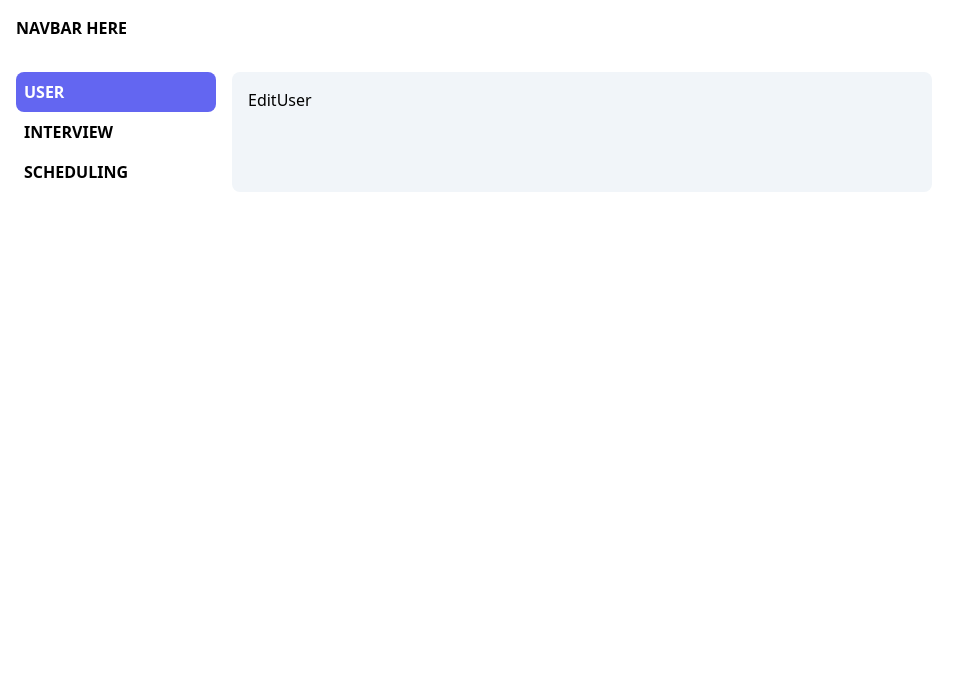
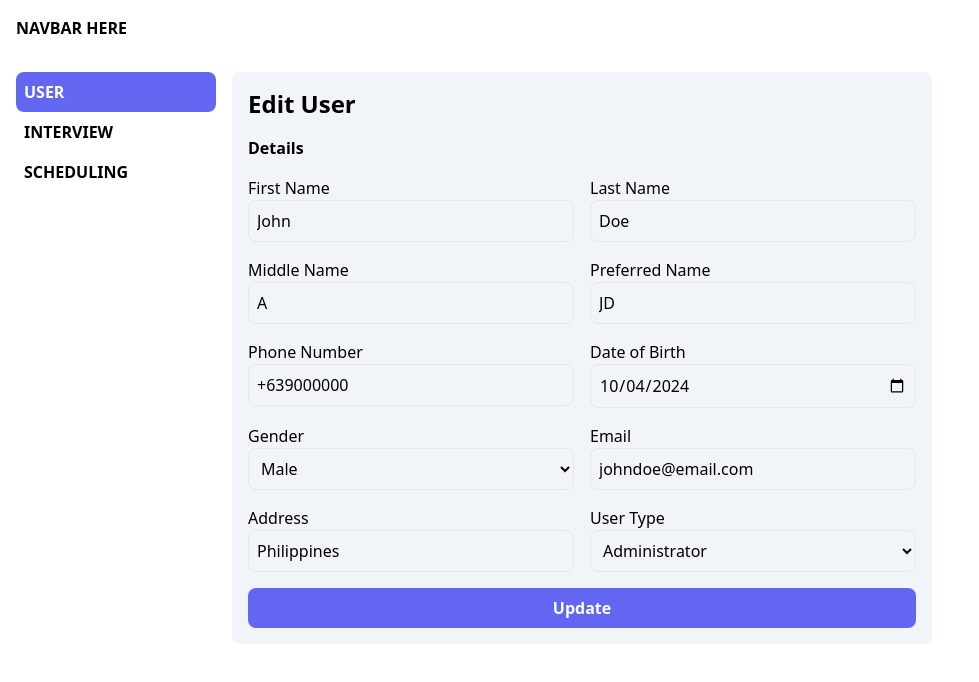
Before and after one commit to kimikoi123/ems-fe, a Next.js app: page /user/1 in a window 1280 px wide. Shown: the top 682 px of the page, without its empty margins (0-979 px from the left). Built offline with nearby package versions, Linux system fonts and the light colour scheme.

Commit message:
Add edit button, user interface, usercards

```diff
--- a/src/app/(dashboard)/user/[id]/page.tsx
+++ b/src/app/(dashboard)/user/[id]/page.tsx
@@ -1,7 +1,32 @@
 import React from "react";
 
+import AddEditUserForm from "@/components/form/AddEditUserForm";
+
+import { User } from "../page";
+
+//TODO: Remove and fetch from DB via userId on URL
+const mockUser: User = {
+  id: 1,
+  firstName: "John",
+  lastName: "Doe",
+  middleName: "A",
+  preferredName: "JD",
+  phoneNumber: "+639000000",
+  dateOfBirth: "2024-10-04",
+  gender: "Male",
+  email: "johndoe@email.com",
+  address: "Philippines",
+  userType: "Administrator",
+};
+
 const EditUser = () => {
-  return <div>EditUser</div>;
+  return (
+    <div>
+      <h1 className="font-bold text-2xl">Edit User</h1>
+      {/* TODO: Change data from DB via userId on URL */}
+      <AddEditUserForm user={mockUser} />
+    </div>
+  );
 };
 
 export default EditUser;
--- a/src/app/(dashboard)/user/page.tsx
+++ b/src/app/(dashboard)/user/page.tsx
@@ -1,16 +1,64 @@
 import React from "react";
 import Link from "next/link";
 
-const ExampleUser = () => {
+//TODO: Move this in interfaces folder. Properties need to be changed once api comes
+export interface User {
+  id: number;
+  firstName: string;
+  lastName: string;
+  middleName?: string;
+  preferredName?: string;
+  email: string;
+  phoneNumber?: string;
+  dateOfBirth?: string;
+  gender?: string;
+  address?: string;
+  userType?: string;
+}
+
+//TODO: Need to paginate users and pass only the needed data. No need to pass full as we can do another backend call for every user detail on edit user page
+const mockUsers: User[] = [
+  {
+    id: 1,
+    firstName: "John",
+    lastName: "Doe1",
+    email: "johndoe1@email.com",
+    phoneNumber: "+6376961481",
+  },
+  {
+    id: 2,
+    firstName: "John",
+    lastName: "Doe2",
+    email: "johndoe2@email.com",
+    phoneNumber: "+6376961482",
+  },
+  {
+    id: 3,
+    firstName: "John",
+    lastName: "Doe3",
+    email: "johndoe3@email.com",
+    phoneNumber: "+6376961483",
+  },
+];
+
+const UserCard = ({ userData }: { userData: User }) => {
   return (
     <div className="flex gap-4">
       <div className="w-[100px] h-[100px] bg-cyan-300 rounded-lg" />
       <div>
-        <h1 className="text-lg font-bold">John Doe</h1>
-        <div>Employee #1</div>
+        <h1 className="text-lg font-bold">
+          {userData.firstName} {userData.lastName}
+        </h1>
+        <div>Employee #{userData.id}</div>
 
-        <div>johndoe@email.com</div>
-        <div>+6376961485</div>
+        <div>{userData.email}</div>
+        <div>{userData.phoneNumber}</div>
+        {/* TODO: Fix style and structure */}
+        <Link href={`/user/${userData.id}`}>
+          <button className="bg-blue-500 text-white p-2 rounded">
+            Edit Details
+          </button>
+        </Link>
       </div>
     </div>
   );
@@ -29,9 +77,9 @@ const UserPage = () => {
         </Link>
       </div>
       <div className="mt-4 flex flex-col gap-4">
-        <ExampleUser />
-        <ExampleUser />
-        <ExampleUser />
+        {mockUsers.map((user) => (
+          <UserCard key={user.id} userData={user} />
+        ))}
       </div>
     </div>
   );
--- a/src/components/form/AddEditUserForm.tsx
+++ b/src/components/form/AddEditUserForm.tsx
@@ -1,33 +1,95 @@
-import React from "react";
+"use client";
 
-const AddEditUserForm = () => {
-  //   const handleSubmit = (e: React.SyntheticEvent) => {
-  //     e.preventDefault();
-  //     // TODO: Handle Add user functionality here
-  //     console.log("SUBMITTED");
-  //   };
+import React, { useEffect, useState } from "react";
+
+import { User } from "@/app/(dashboard)/user/page";
+
+interface AddEditUserFormProps {
+  user?: User;
+}
+
+const AddEditUserForm: React.FC<AddEditUserFormProps> = ({ user }) => {
+  const [formData, setFormData] = useState<User>({
+    id: 0,
+    firstName: "",
+    lastName: "",
+    middleName: "",
+    preferredName: "",
+    phoneNumber: "",
+    dateOfBirth: "",
+    gender: "",
+    email: "",
+    address: "",
+    userType: "",
+  });
+
+  useEffect(() => {
+    if (user) {
+      setFormData({
+        id: user.id || 0,
+        firstName: user.firstName || "",
+        lastName: user.lastName || "",
+        middleName: user.middleName || "",
+        preferredName: user.preferredName || "",
+        phoneNumber: user.phoneNumber || "",
+        dateOfBirth: user.dateOfBirth || "",
+        gender: user.gender || "",
+        email: user.email || "",
+        address: user.address || "",
+        userType: user.userType || "",
+      });
+    }
+  }, [user]);
+
+  const handleChange = (
+    e: React.ChangeEvent<HTMLInputElement | HTMLSelectElement>
+  ) => {
+    const { name, value } = e.target;
+
+    setFormData((prevData) => ({
+      ...prevData,
+      [name]: value,
+    }));
+  };
+
+  const handleSubmit = (e: React.SyntheticEvent) => {
+    e.preventDefault();
+    // TODO: Handle Add user functionality here
+    console.log("SUBMITTED");
+  };
 
   return (
     <div>
       <h1 className="font-semibold mt-4">Details</h1>
-      <form className="grid grid-cols-2 pt-4 gap-4">
+      <form className="grid grid-cols-2 pt-4 gap-4" onSubmit={handleSubmit}>
         <div className="flex flex-col">
           <label>First Name</label>
           <input
+            name="firstName"
+            value={formData.firstName}
+            onChange={handleChange}
             className="outline-none border rounded-lg bg-transparent p-2"
             type="text"
+            required
           />
         </div>
         <div className="flex flex-col">
           <label>Last Name</label>
           <input
+            name="lastName"
+            value={formData.lastName}
+            onChange={handleChange}
             className="outline-none border rounded-lg bg-transparent p-2"
             type="text"
+            required
           />
         </div>
         <div className="flex flex-col">
           <label>Middle Name</label>
           <input
+            name="middleName"
+            value={formData.middleName}
+            onChange={handleChange}
             className="outline-none border rounded-lg bg-transparent p-2"
             type="text"
           />
@@ -35,6 +97,9 @@ const AddEditUserForm = () => {
         <div className="flex flex-col">
           <label>Preferred Name</label>
           <input
+            name="preferredName"
+            value={formData.preferredName}
+            onChange={handleChange}
             className="outline-none border rounded-lg bg-transparent p-2"
             type="text"
           />
@@ -42,6 +107,9 @@ const AddEditUserForm = () => {
         <div className="flex flex-col">
           <label>Phone Number</label>
           <input
+            name="phoneNumber"
+            value={formData.phoneNumber}
+            onChange={handleChange}
             className="outline-none border rounded-lg bg-transparent p-2"
             type="text"
           />
@@ -49,34 +117,56 @@ const AddEditUserForm = () => {
         <div className="flex flex-col">
           <label>Date of Birth</label>
           <input
+            name="dateOfBirth"
+            value={formData.dateOfBirth}
+            onChange={handleChange}
             className="outline-none border rounded-lg bg-transparent p-2"
             type="date"
           />
         </div>
         <div className="flex flex-col">
           <label>Gender</label>
-          <input
+          <select
+            name="gender"
+            value={formData.gender}
+            onChange={handleChange}
             className="outline-none border rounded-lg bg-transparent p-2"
-            type="text"
-          />
+          >
+            <option value="" disabled>
+              -- Select an option --
+            </option>
+            <option value="admin">Male</option>
+            <option value="employee">Female</option>
+          </select>
         </div>
         <div className="flex flex-col">
           <label>Email</label>
           <input
+            name="email"
+            value={formData.email}
+            onChange={handleChange}
             className="outline-none border rounded-lg bg-transparent p-2"
-            type="text"
+            type="email"
           />
         </div>
         <div className="flex flex-col">
           <label>Address</label>
           <input
+            name="address"
+            value={formData.address}
+            onChange={handleChange}
             className="outline-none border rounded-lg bg-transparent p-2"
             type="text"
           />
         </div>
         <div className="flex flex-col">
           <label>User Type</label>
-          <select className="outline-none border rounded-lg bg-transparent p-2">
+          <select
+            name="userType"
+            value={formData.userType}
+            onChange={handleChange}
+            className="outline-none border rounded-lg bg-transparent p-2"
+          >
             <option value="" disabled>
               -- Select an option --
             </option>
@@ -90,7 +180,7 @@ const AddEditUserForm = () => {
           className="bg-indigo-500 text-white p-2 rounded-lg font-semibold col-span-full"
           type="submit"
         >
-          Add
+          {user ? "Update" : "Add"}
         </button>
       </form>
     </div>
```
